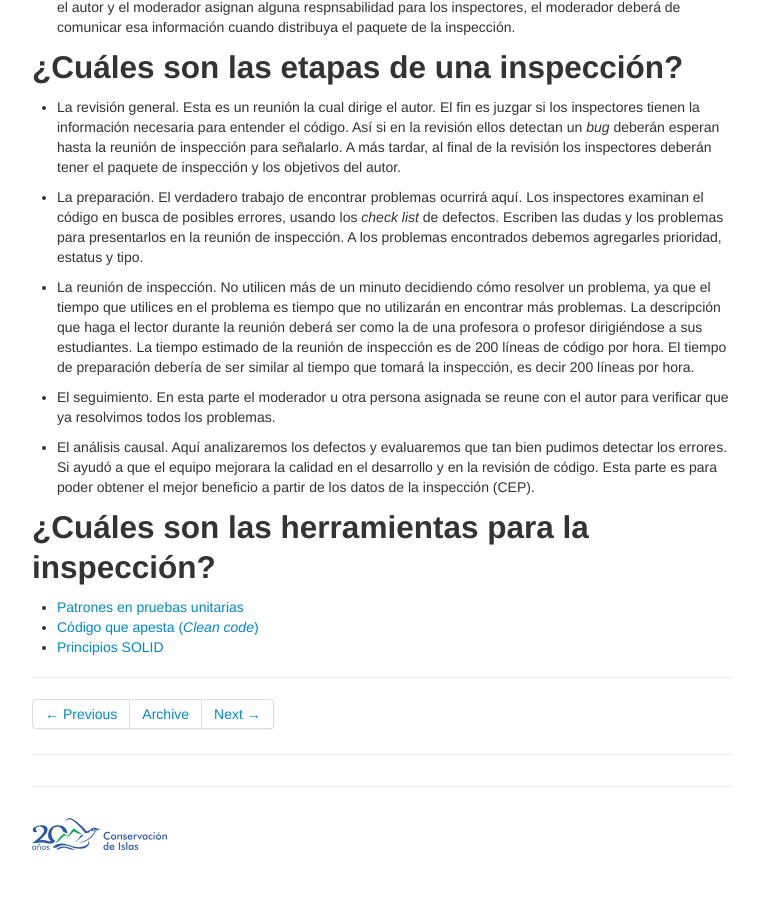
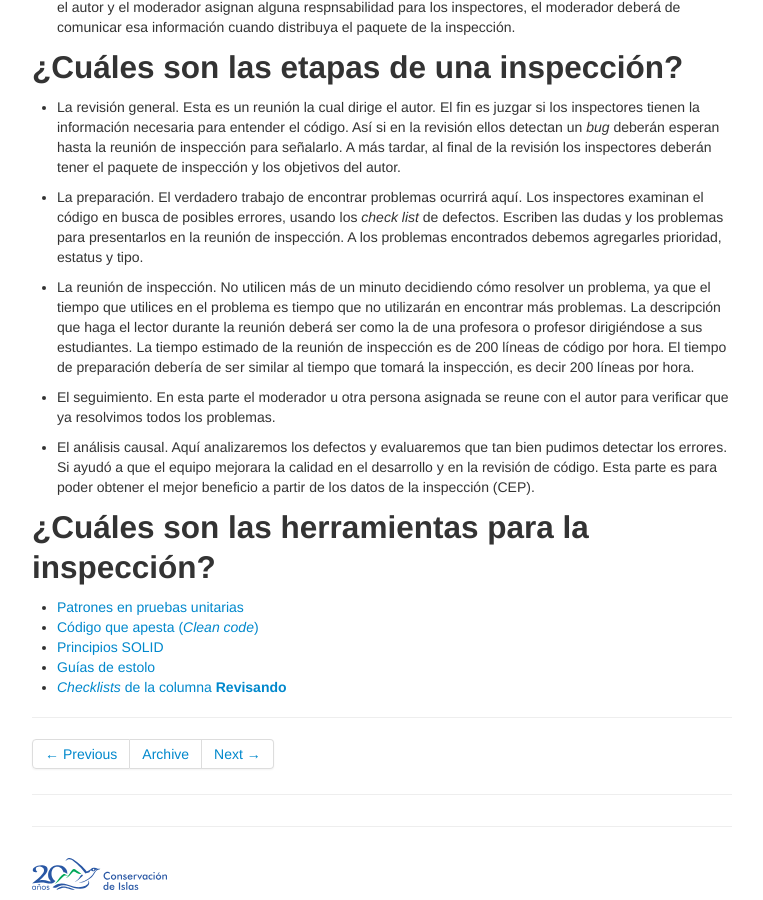
Before and after one commit to LizethMReyes/islasgeci.github.io, a Jekyll site: the page built from _posts/2021-01-28-inspecciones.md, in a window 1280 px wide and 900 px high, scrolled down 665 px. Shown: the whole window, without its empty margins (258-1021 px from the left). Built offline with Jekyll 4.4.1, drawn with Linux system fonts in a browser that asks for light colours; before the commit the page ends 1525 px from its top, so only the background shows below that.

Commit message:
:unamused: Add links to inspection's tools

```diff
--- a/_posts/2021-01-28-inspecciones.md
+++ b/_posts/2021-01-28-inspecciones.md
@@ -62,3 +62,5 @@ debemos agregarles prioridad, estatus y tipo.
 - [Código que apesta (_Clean
   code_)](https://learning.oreilly.com/library/view/clean-code-a/9780136083238/chapter17.html#ch17)
 - [Principios SOLID](http://butunclebob.com/ArticleS.UncleBob.PrinciplesOfOod?)
+- [Guías de estolo](https://islasgeci.github.io/guia_de_estilo/)
+- [_Checklists_ de la columna **Revisando**](https://github.com/IslasGECI/manual#checklists-del-kanban)
```
